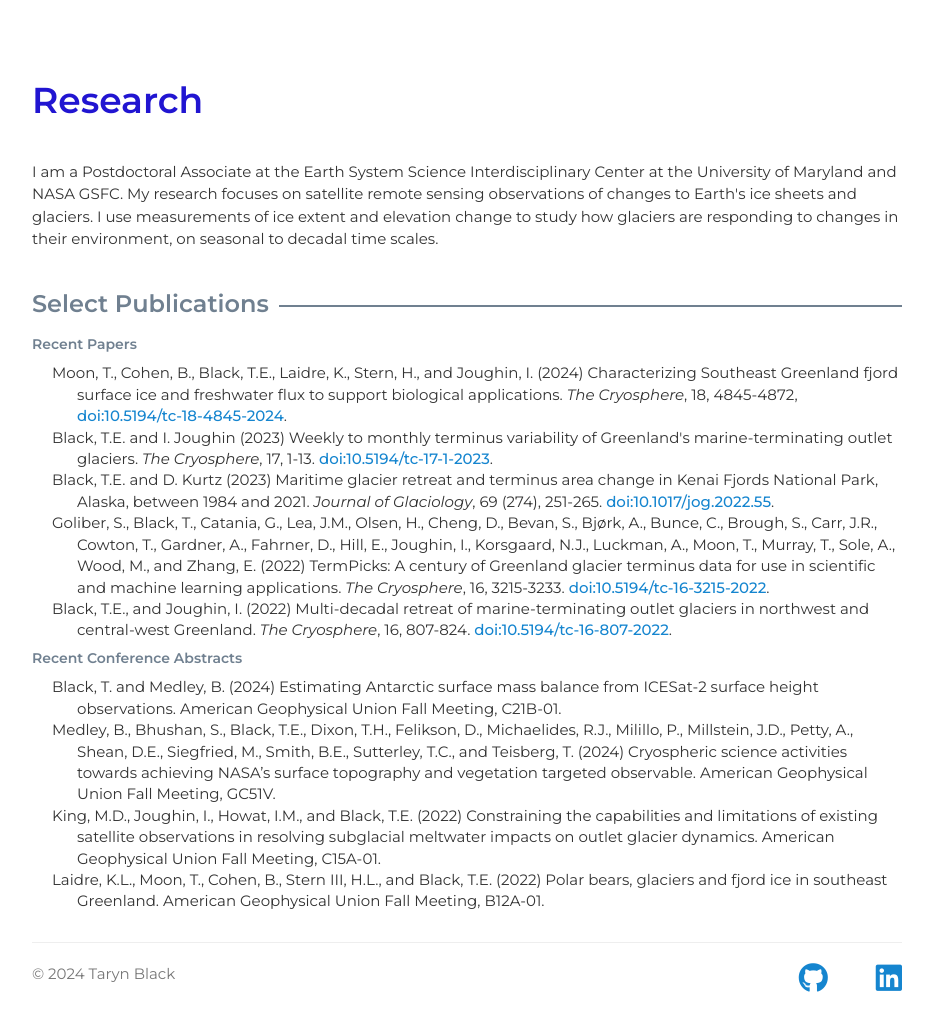
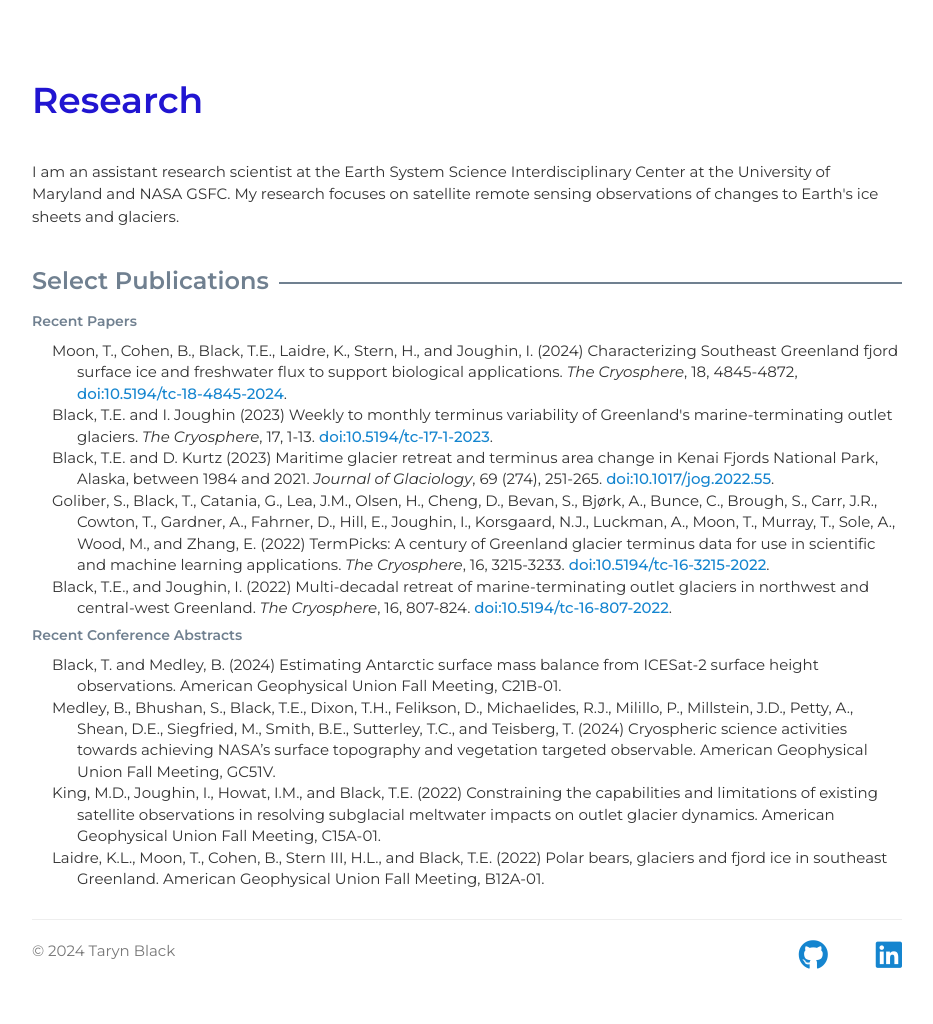
Before and after one commit to tarynblack/tarynblack.github.io, a Jekyll site: the page built from research.html, in a window 1280 px wide, cut to the strip 86-1110 px from the top of the page. Shown: the whole strip, without its empty margins (173-1106 px from the left). Built offline with Jekyll 4.4.1, drawn with Linux system fonts in a browser that asks for light colours; nearby versions of some CDN libraries; a style sheet for code colours, icons or effects is not loaded; after the commit the page ends 1088 px from its top, so only the background shows below that.

Commit message:
Update research.html

```diff
--- a/research.html
+++ b/research.html
@@ -8,7 +8,7 @@ title: Research | Taryn Black
             <h1>Research</h1>
             <!-- <p>I favor a {DESCRIBE MAIN THEORETICAL/METHODOLOGICAL APPROACH IN 1 SENTENCE}.</p> -->
 
-               <p>I am a Postdoctoral Associate at the Earth System Science Interdisciplinary Center at the University of Maryland and NASA GSFC. My research focuses on satellite remote sensing observations of changes to Earth's ice sheets and glaciers. I use measurements of ice extent and elevation change to study how glaciers are responding to changes in their environment, on seasonal to decadal time scales.</p>
+               <p>I am an assistant research scientist at the Earth System Science Interdisciplinary Center at the University of Maryland and NASA GSFC. My research focuses on satellite remote sensing observations of changes to Earth's ice sheets and glaciers.</p>
                <!-- <p>I apply my learning to the classroom by integrating it into the {SPECIFIC COURSE} course, creating a more realistic and authentic experience.</p> -->
 
 <!--                <p>I focus specifically in these areas:</p> -->
```
